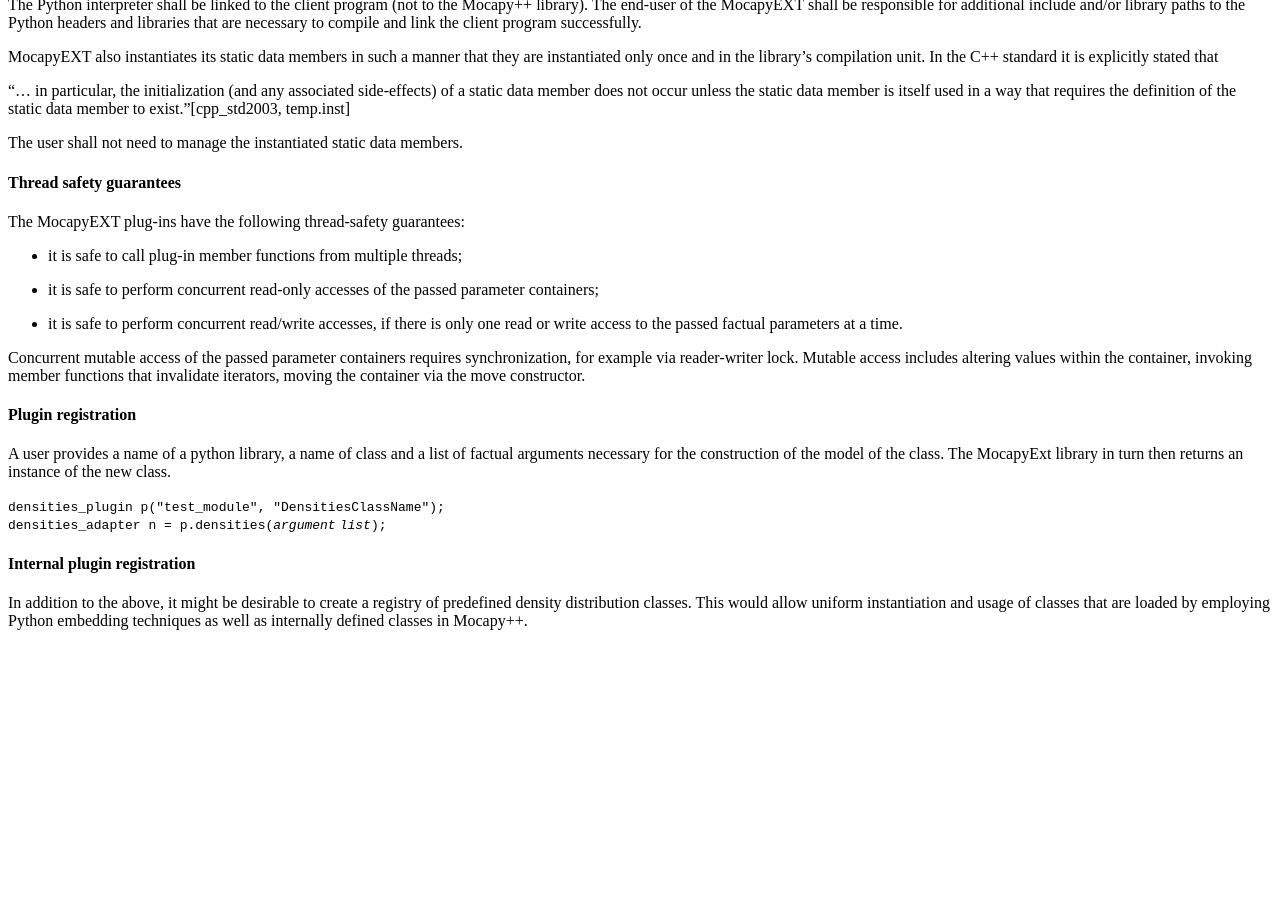
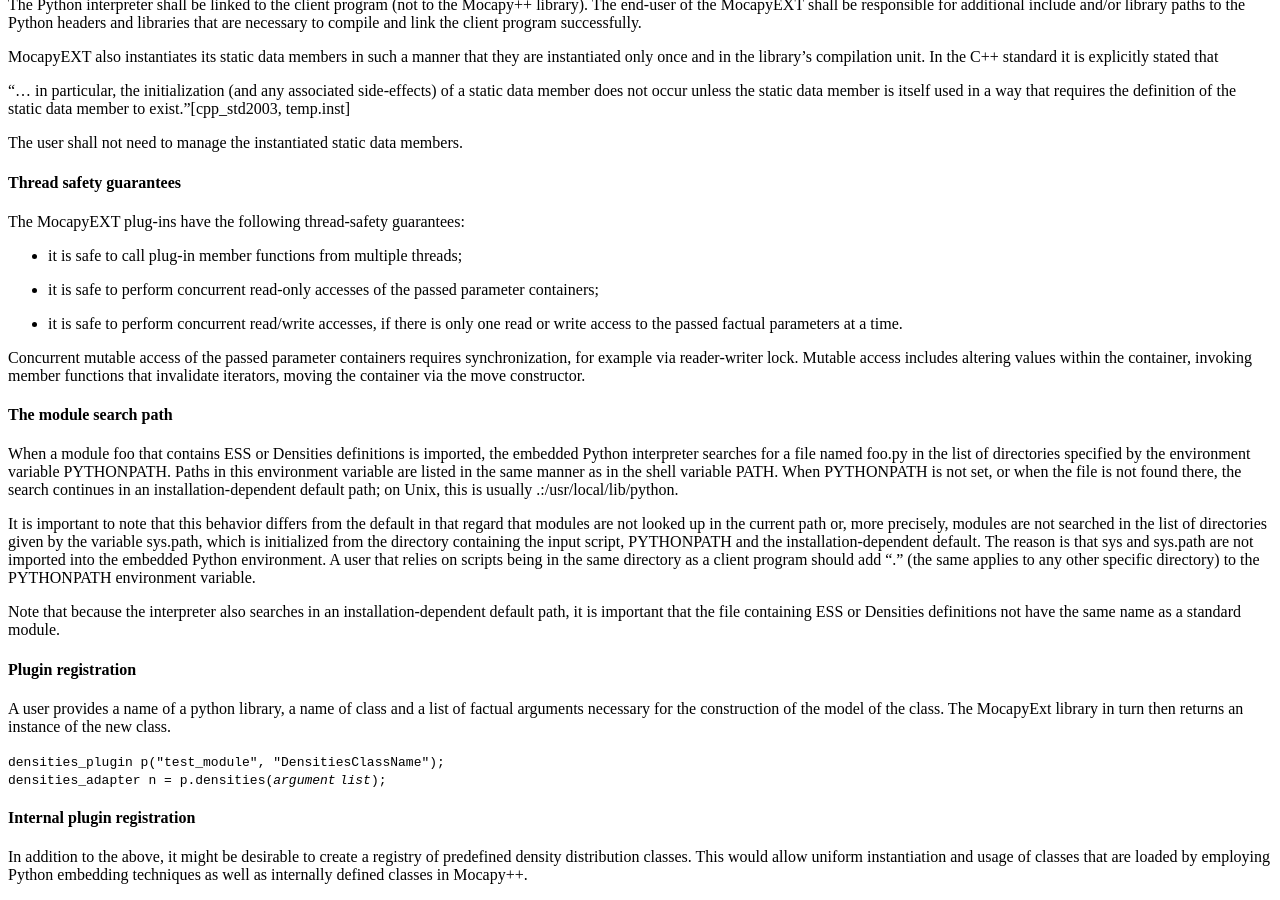
Before and after one commit to biopython/biopython.github.io, a Jekyll site: the page built from wiki/GSOC2011_MocapyExt.md, in a window 1280 px wide and 900 px high, scrolled down 2460 px. Built offline with Jekyll 4.4.1, drawn with Linux system fonts in a browser that asks for light colours; before the commit the page ends 3106 px from its top, so only the background shows below that.

Commit message:
/* Prototype implementation */

```diff
--- a/wiki/GSOC2011_MocapyExt.md
+++ b/wiki/GSOC2011_MocapyExt.md
@@ -252,6 +252,32 @@ includes altering values within the container, invoking member functions
 that invalidate iterators, moving the container via the move
 constructor.
 
+#### The module search path
+
+When a module foo that contains ESS or Densities definitions is
+imported, the embedded Python interpreter searches for a file named
+foo.py in the list of directories specified by the environment variable
+PYTHONPATH. Paths in this environment variable are listed in the same
+manner as in the shell variable PATH. When PYTHONPATH is not set, or
+when the file is not found there, the search continues in an
+installation-dependent default path; on Unix, this is usually
+.:/usr/local/lib/python.
+
+It is important to note that this behavior differs from the default in
+that regard that modules are not looked up in the current path or, more
+precisely, modules are not searched in the list of directories given by
+the variable sys.path, which is initialized from the directory
+containing the input script, PYTHONPATH and the installation-dependent
+default. The reason is that sys and sys.path are not imported into the
+embedded Python environment. A user that relies on scripts being in the
+same directory as a client program should add "." (the same applies to
+any other specific directory) to the PYTHONPATH environment variable.
+
+Note that because the interpreter also searches in an
+installation-dependent default path, it is important that the file
+containing ESS or Densities definitions not have the same name as a
+standard module.
+
 #### Plugin registration
 
 A user provides a name of a python library, a name of class and a list
```
Also changed, not shown: 1 other file.
